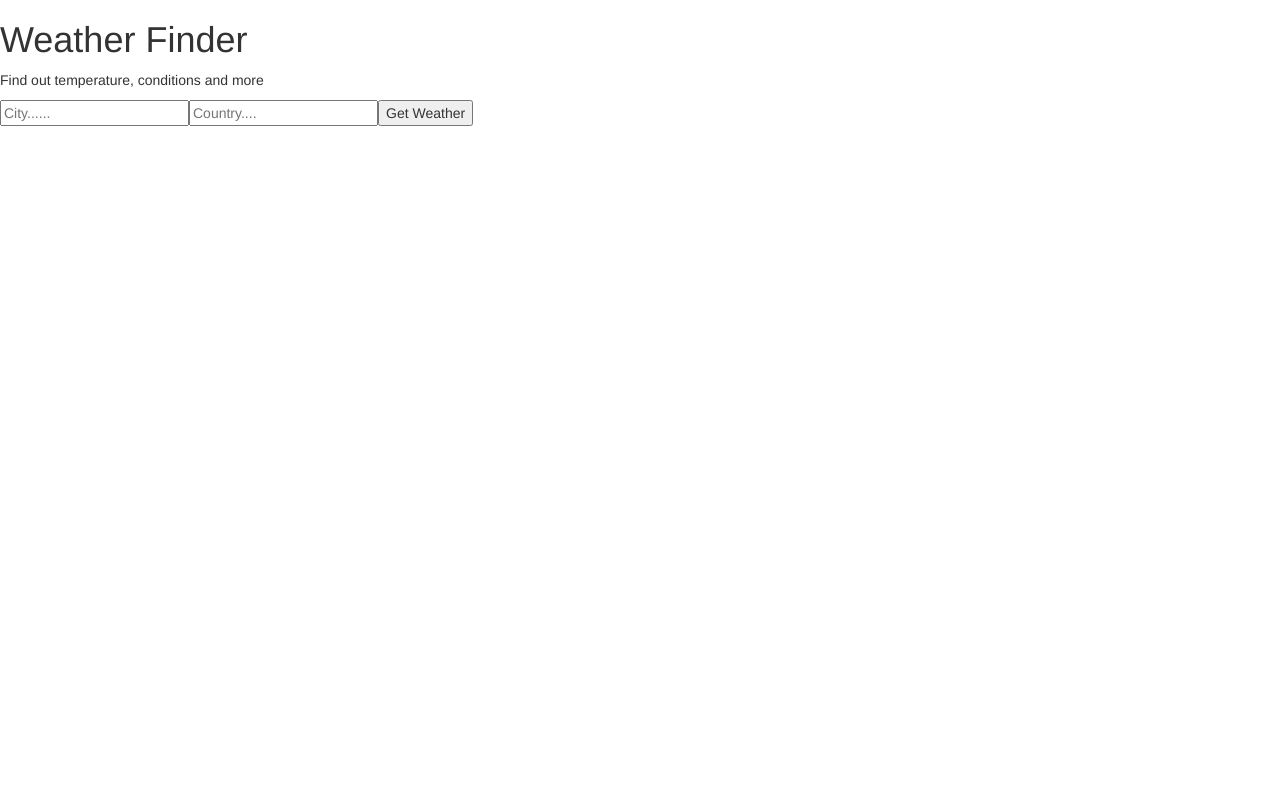
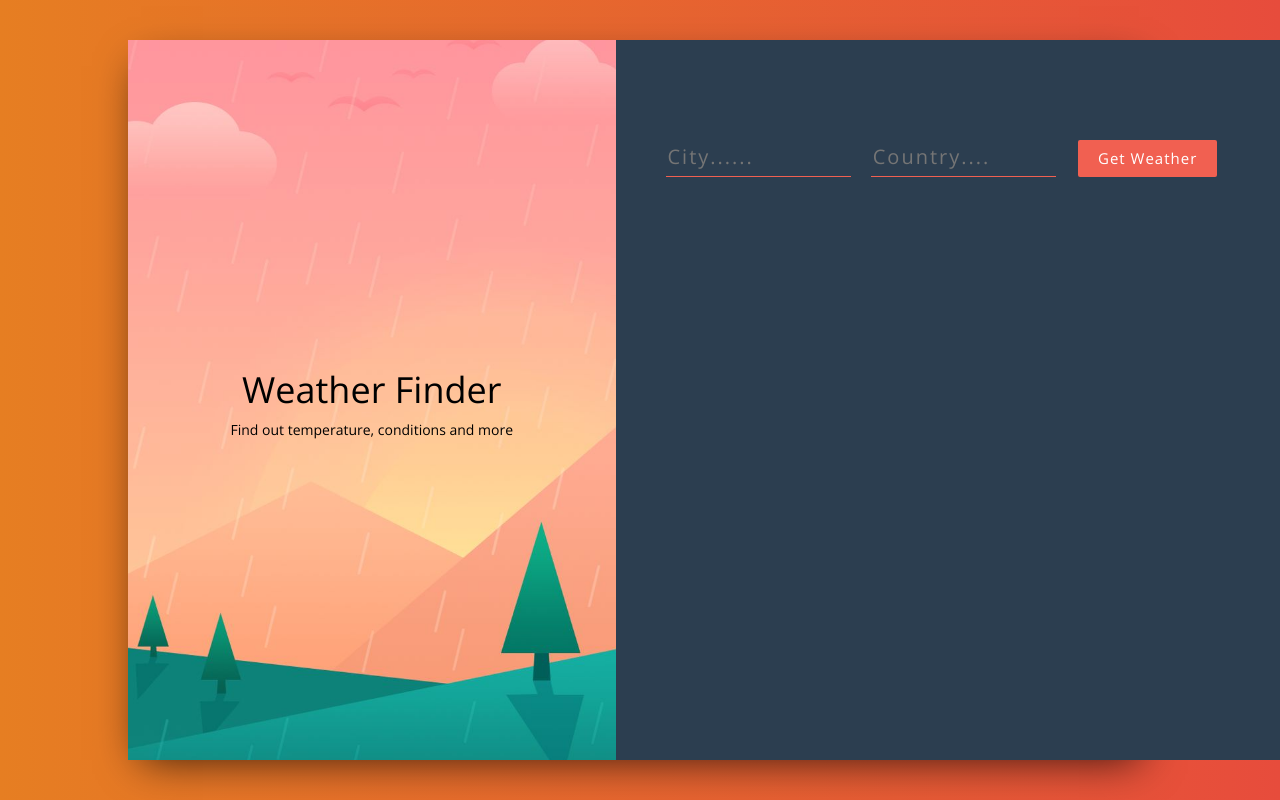
Before and after one commit to kasamdh/React-Weather-Application, a React (Create React App) app: page / in a window 1280 px wide. Built offline with nearby package versions, Linux system fonts and the light colour scheme.

Commit message:
Css Added and Image upload

```diff
--- a/src/App.css
+++ b/src/App.css
@@ -1,4 +1,4 @@
-.App {
+/* .App {
   text-align: center;
 }
 
@@ -35,4 +35,132 @@
   to {
     transform: rotate(360deg);
   }
+} */
+
+@import url('https://fonts.googleapis.com/css?family=Merriweather:100,200,300,300i,400,400i,700');
+@import url('https://fonts.googleapis.com/css?family=Roboto+Slab:400,700');
+@import url('https://fonts.googleapis.com/css?family=Open+Sans:300,400');
+
+body {
+  font-family: "Open Sans", serif;
 }
+
+.wrapper {
+  background: linear-gradient(to right, #e67e22, #e74c3c);
+  height: 100vh;
+  display: flex;
+  justify-content: center;
+  align-items: center;
+}
+
+.main {
+  height: 90vh;
+  background: #fff;
+  box-shadow: 0px 13px 40px -13px rgba(0,0,0,0.75);
+  width: 80%;
+  margin: 0 auto;
+}
+
+.title-container {
+  height: 90vh;
+  background: url("img/bg.jpg") center center no-repeat;
+  background-size: cover;
+  display: flex;
+  align-items: center;
+  justify-content: center;
+  text-align: center;
+  color: #000;
+}
+
+.title-container__title {
+  font-size: 50px;
+  letter-spacing: 2px;
+  line-height: 1.3;
+  font-family: 'Roboto Slab', serif;
+}
+
+.title-container__subtitle {
+  font-style: italic;
+  font-weight: 100;
+  letter-spacing: 1px;
+  line-height: 1.5;
+  font-family: "Merriweather", serif;
+}
+
+.form-container {
+  background-color: #2c3e50;
+  height: 90vh;
+  padding-top: 100px;
+  padding-left: 50px;
+}
+
+input[type="text"] {
+  background-color: transparent;
+  border: 0;
+  border-bottom: solid 1px #f16051;
+  width: 30%;
+  padding-bottom: 4px;
+  color: #fff !important;
+  font-weight: lighter;
+  letter-spacing: 2px;
+  margin-bottom: 30px;
+  margin-right: 20px;
+  font-size: 20px;
+}
+
+input[type="text"] {
+    outline: none;
+}
+
+input:-webkit-autofill {
+    -webkit-box-shadow: 0 0 0 30px #2c3e50 inset;
+    -webkit-text-fill-color: #fff !important;
+}
+
+button {
+  border: 0;
+  padding: 8px 20px;
+  margin: 0 2px;
+  border-radius: 2px;
+  font-weight: lighter;
+  letter-spacing: 1px;
+  font-size: 15px;
+  cursor: pointer;
+  background-color: #f16051;
+  color: #fff;
+  font-weight: 100;
+}
+
+button:active {
+  outline: none;
+}
+
+.weather__info {
+  width: 60%;
+  font-size: 20px;
+  font-weight: 200;
+  letter-spacing: 2px;
+}
+
+.weather__key {
+  color: #f16051;
+  border-bottom: solid 2px rgba(255,255,255,0.06);
+  padding: 20px 0 20px 0;
+  font-weight: 400;
+}
+
+.weather__key:last-child {
+  border: 0;
+}
+
+.weather__value {
+  color: #fff;
+  font-weight: 200;
+}
+
+.weather__error {
+  color: #f16051;
+  font-size: 20px;
+  letter-spacing: 1px;
+  font-weight: 200;
+}
--- a/src/App.js
+++ b/src/App.js
@@ -72,7 +72,15 @@
   render() {
     return (
       <div>
+        <div className= "wrapper">
+          <div className="main">
+            <div className="container">
+              <div className="row">
+                <div className="col-xs-5 title-container">
                 <Titles/>
+
+                </div>
+                <div className="col-xs-7 form-container">
                 <Form getWeather = {this.getWeather}/>
                     <Weather
                         // this are the properties aka Props
@@ -82,11 +90,20 @@
                       humidity = {this.state.humidity}
                       description = {this.state.description}
                       error = {this.state.error}
+                      />
+
+
+                </div>
+
+              </div>
+            </div>
+
+          </div>
+
+        </div>
 
 
 
-
-            />
 
 
       </div>
--- a/src/index.js
+++ b/src/index.js
@@ -2,6 +2,7 @@
 import ReactDOM from 'react-dom';
 import './index.css';
 import 'bootstrap/dist/css/bootstrap.min.css';
+import './App.css';
 import App from './App';
 
 // import * as serviceWorker from './serviceWorker';
```
Also changed, not shown: src/img/bg.jpg (added). Lines whose indentation alone changed are shown as unchanged.
